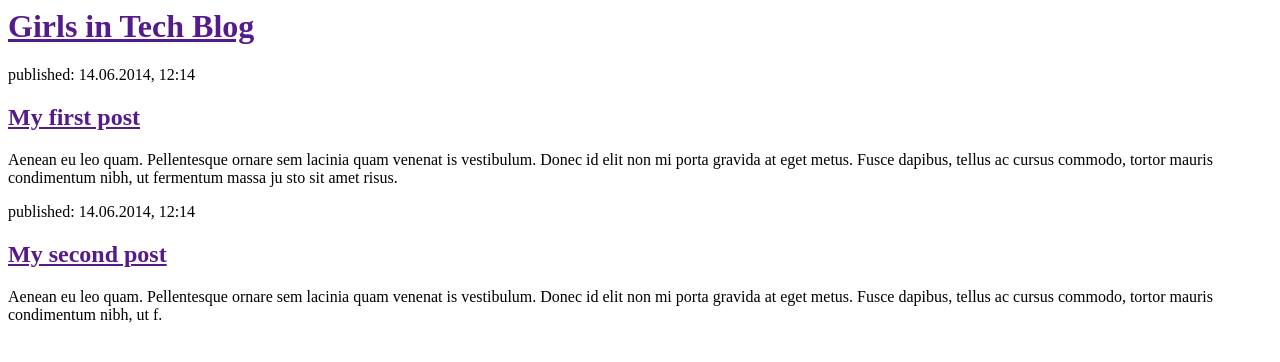
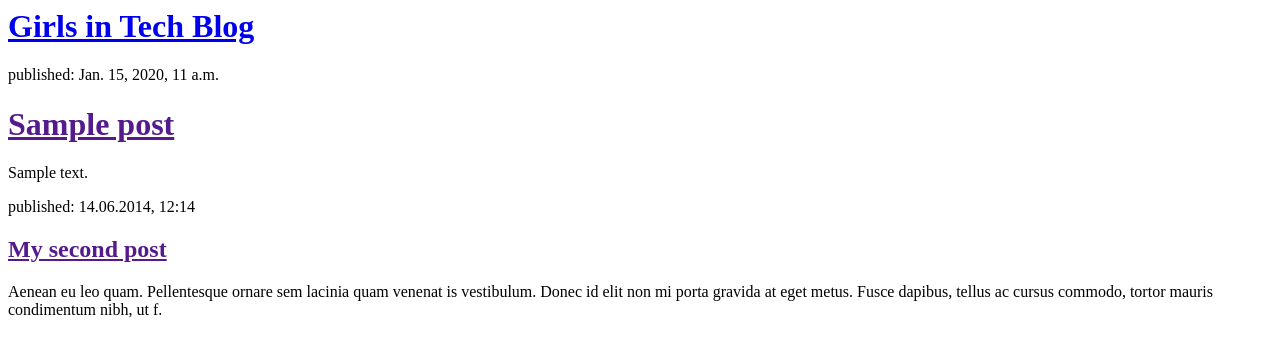
Before and after one commit to vcielkahu/girlsintech, a Django app: template blog/templates/blog/post_list.html in a window 1280 px wide. Shown: the top 362 px of the page. Run offline with Django 3.2, Linux system fonts and the light colour scheme; the template is opened without the code that fills it: values that come from a table or form of the project are taken from there, others are empty; tables that the repository leaves empty hold one stand-in row (values such as "Sample post").

Commit message:
Modified templates to display posts from database.

```diff
--- a/blog/templates/blog/post_list.html
+++ b/blog/templates/blog/post_list.html
@@ -4,16 +4,15 @@
 </head>
 <body>
 <div>
-<h1><a href="">Girls in Tech Blog</a></h1>
+<h1><a href="/">Girls in Tech Blog</a></h1>
 </div>
+{% for post in posts %}
 <div>
-<p>published: 14.06.2014, 12:14</p>
-<h2><a href="">My first post</a></h2>
-<p>Aenean eu leo quam. Pellentesque ornare sem lacinia quam venenat
-is vestibulum. Donec id elit non mi porta gravida at eget metus. Fusce dapibus,
-tellus ac cursus commodo, tortor mauris condimentum nibh, ut fermentum massa ju
-sto sit amet risus.</p>
+<p>published: {{ post.published_date }}</p>
+<h1><a href="">{{ post.title }}</a></h1>
+<p>{{ post.text|linebreaksbr }}</p>
 </div>
+{% endfor %}
 <div>
 <p>published: 14.06.2014, 12:14</p>
 <h2><a href="">My second post</a></h2>
--- a/blog/views.py
+++ b/blog/views.py
@@ -1,4 +1,6 @@
 from django.shortcuts import render
-
+from django.utils import timezone
+from .models import Post
 def post_list(request):
-    return render(request, 'blog/post_list.html', {})
+    posts = Post.objects.filter(published_date__lte=timezone.now()).order_by('published_date')
+    return render(request, 'blog/post_list.html', {'posts': posts})
```
